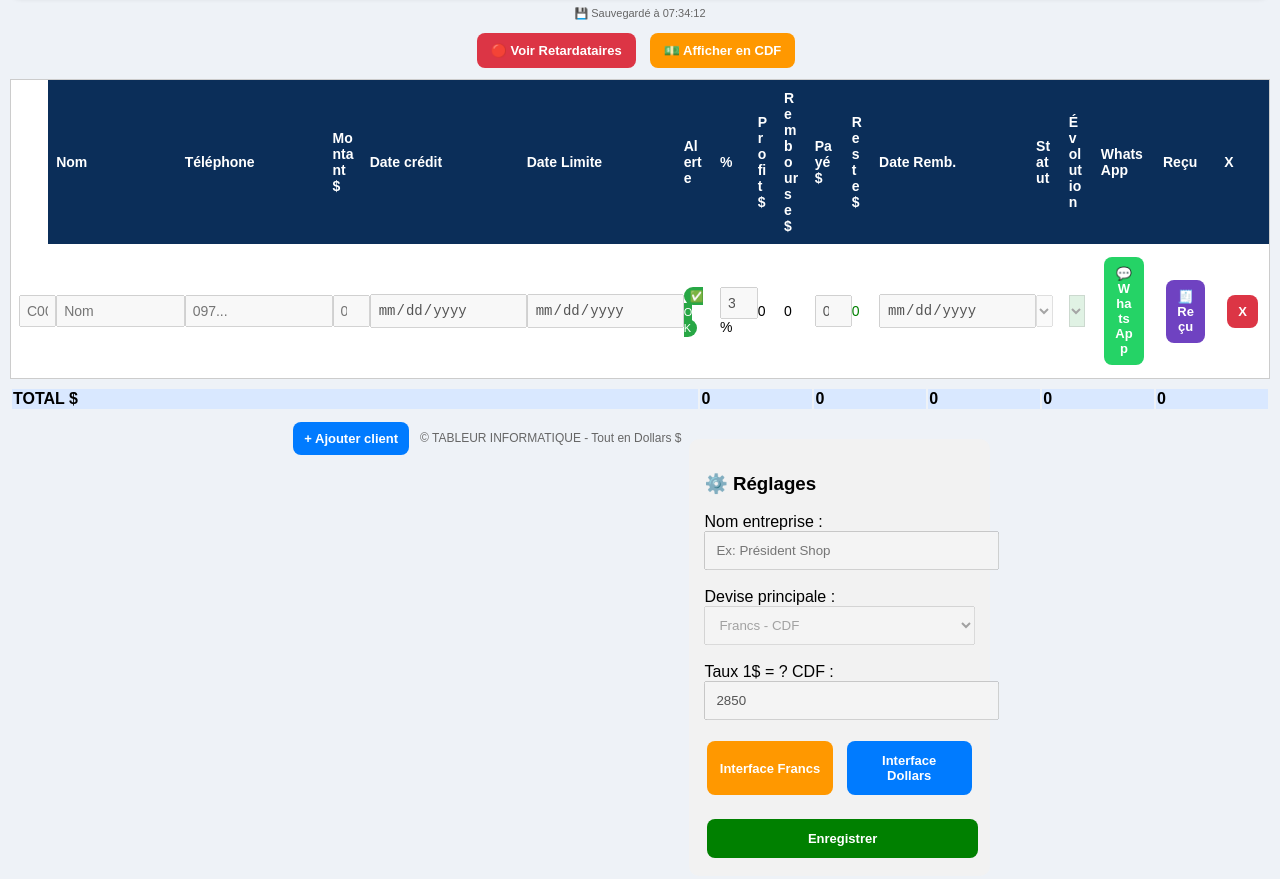
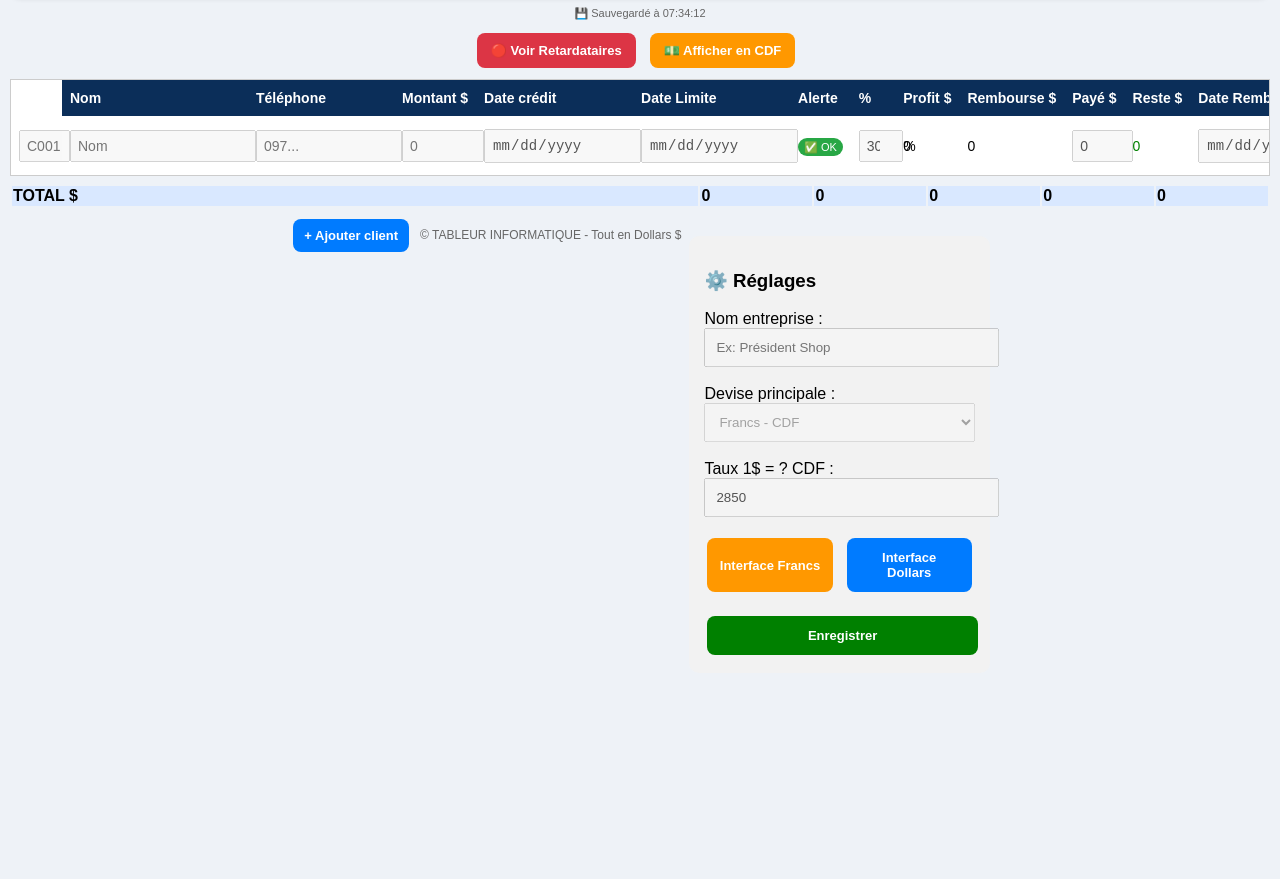
Before and after one commit to tableurinformatique-web/Mes-clients, a plain HTML site: page offline.html in a window 1280 px wide. Shown: the part 1021-1900 px from the top of the page. After the commit the page ends 1722 px from the top, so only its background shows below. Drawn offline with Linux system fonts and the light colour scheme.

Commit message:
Update offline.html

```diff
--- a/offline.html
+++ b/offline.html
@@ -11,10 +11,10 @@
 <style>
 #wrapTable{overflow-x:auto; -webkit-overflow-scrolling:touch; border:1px solid #ccc; background:white;}
 #table{min-width:1150px; border-collapse:collapse; font-size:14px;}
-#table th, #table td{padding:10px 8px !important; white-space:normal !important; word-break:break-word !important; text-align:left; vertical-align:middle; overflow:visible !important;}
+#table th, #table td{padding:10px 8px !important; white-space:nowrap !important; text-align:left; vertical-align:middle;}
 #table th:first-child, #table td:first-child{position:sticky; left:0; background:#fff; z-index:2; font-weight:bold; text-align:left;}
 #table input, #table select{font-size:14px !important; padding:6px !important; min-width:80px;}
-#table td:nth-child(2){min-width:110px; text-align:left;}
+#table td:nth-child(2){white-space:normal !important; word-break:normal !important; min-width:170px !important; max-width:220px; line-height:1.3;}
 #table td:nth-child(3){min-width:130px; text-align:left;}
 /* --- RECU PROPRE V3 --- */
 #recuBox{display:none; position:fixed; top:0; left:0; width:100%; height:100%; background:white; z-index:999; padding:15px; overflow:auto; box-sizing:border-box;}
```
